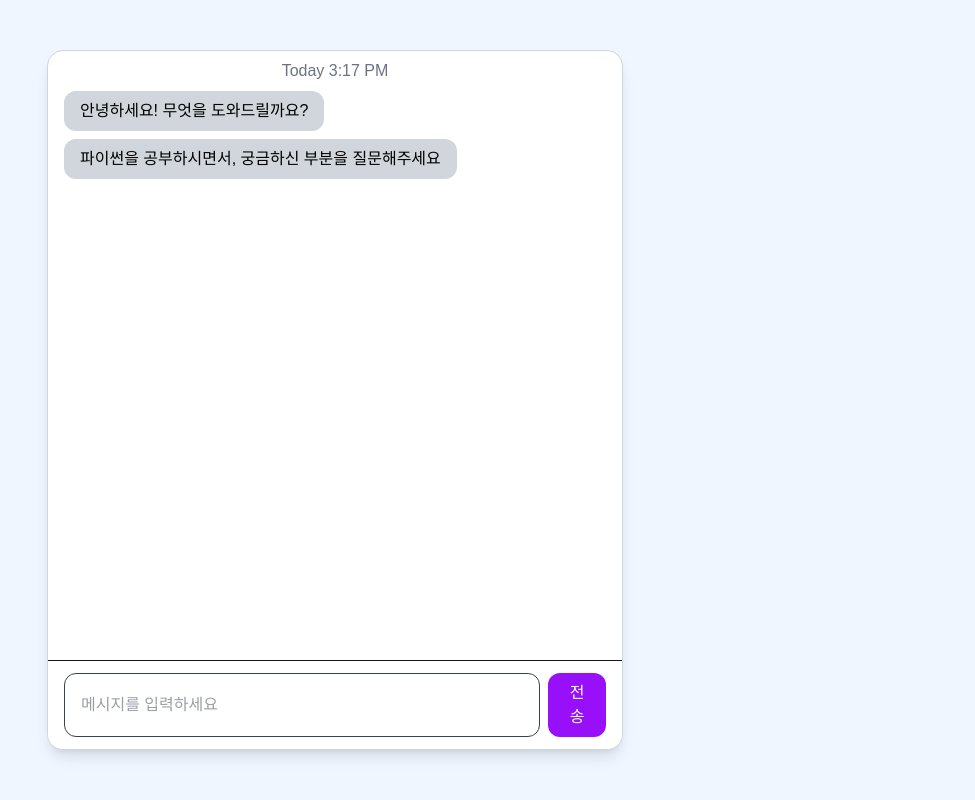
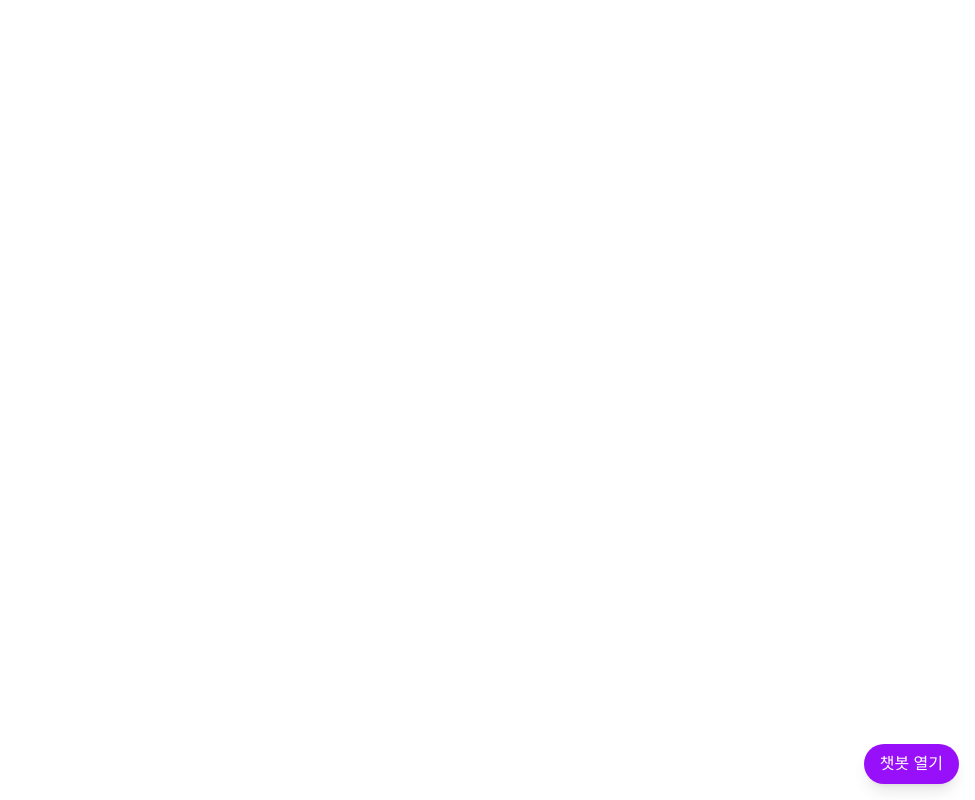
Before and after one commit to kkhan0214/AICO, a Next.js app: page / in a window 1280 px wide. Shown: the whole page, without its empty margins (305-1280 px from the left). Built offline with nearby package versions, Linux system fonts and the light colour scheme.

Commit message:
Update page.tsx

```diff
--- a/app/page.tsx
+++ b/app/page.tsx
@@ -24,6 +24,7 @@ export default function ChatbotPage() {
 
   const [input, setInput] = useState('');
   const [loading, setLoading] = useState(false);
+  const [open, setOpen] = useState(false);
   const bottomRef = useRef<HTMLDivElement | null>(null);
 
   useEffect(() => {
@@ -59,11 +60,22 @@ export default function ChatbotPage() {
   };
 
   return (
-    <main className="flex justify-center items-center min-h-screen bg-blue-50 p-4">
-      <div className="w-full max-w-xl h-[700px] flex flex-col rounded-2xl bg-white shadow-lg border border-gray-300 overflow-hidden">
-        <div className="text-center text-gray-500 pt-2">Today {date}</div>
+    <main className="fixed bottom-4 right-4 z-50">
+      {/* 챗봇 토글 버튼 */}
+      {!open && (
+        <button
+          className="bg-purple-600 text-white px-4 py-2 rounded-full shadow-lg"
+          onClick={() => setOpen(true)}
+        >
+          챗봇 열기
+        </button>
+      )}
 
-        {/* 채팅 내용 영역 */}
+      {/* 챗봇 창 */}
+      {open && (
+        <div className="w-[360px] h-[600px] flex flex-col rounded-2xl bg-white shadow-2xl border border-gray-300 overflow-hidden">
+          <div className="text-center text-gray-500 pt-2 border-b">Today {date}</div>
+
           <div className="flex-1 overflow-y-auto px-4 py-2 space-y-2">
             {messages.map((msg, idx) => (
               <ChatBubble key={idx} from={msg.from} text={msg.text} />
@@ -72,11 +84,10 @@ export default function ChatbotPage() {
             <div ref={bottomRef} />
           </div>
 
-        {/* 입력창 영역 */}
-        <div className="border-t px-4 py-3 bg-white sticky bottom-0 z-10">
-          <div className="flex gap-2">
+          <div className="border-t px-4 py-3 bg-white">
+            <div className="flex gap-2 items-center">
               <input
-              className="w-full border px-4 py-2 rounded-xl text-gray-700"
+                className="flex-1 border px-4 py-2 rounded-xl text-gray-700"
                 placeholder="메시지를 입력하세요"
                 value={input}
                 onChange={(e) => setInput(e.target.value)}
@@ -91,6 +102,7 @@ export default function ChatbotPage() {
             </div>
           </div>
         </div>
+      )}
     </main>
   );
 }
```
Lines whose indentation alone changed are shown as unchanged.
